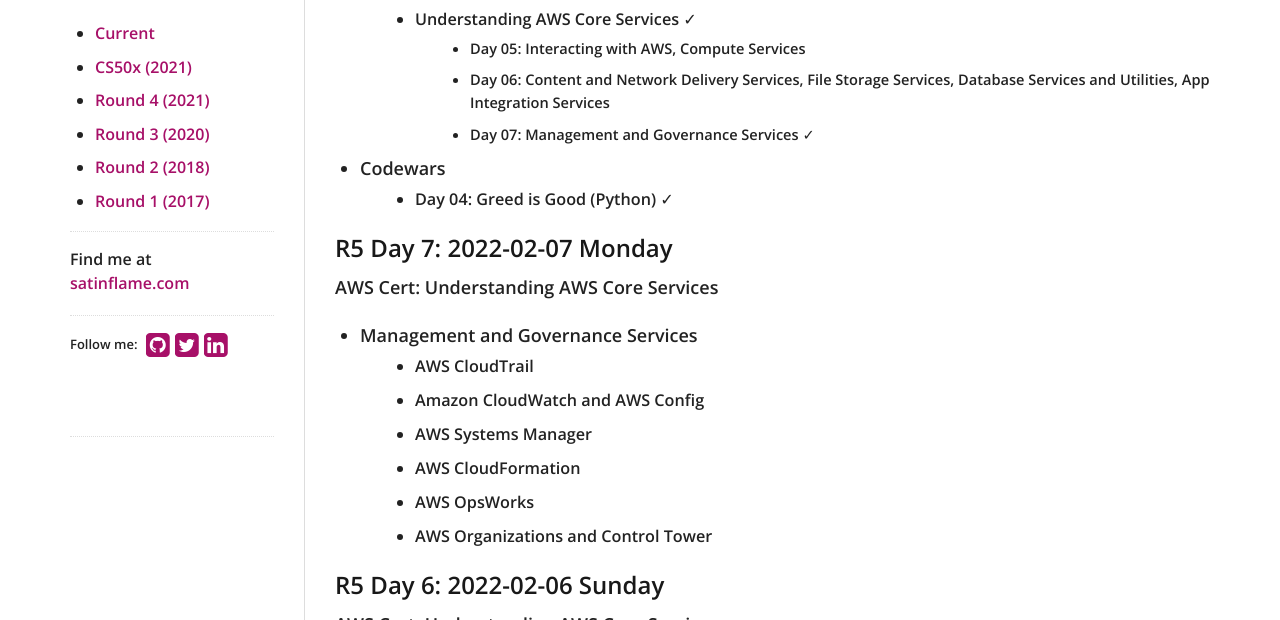
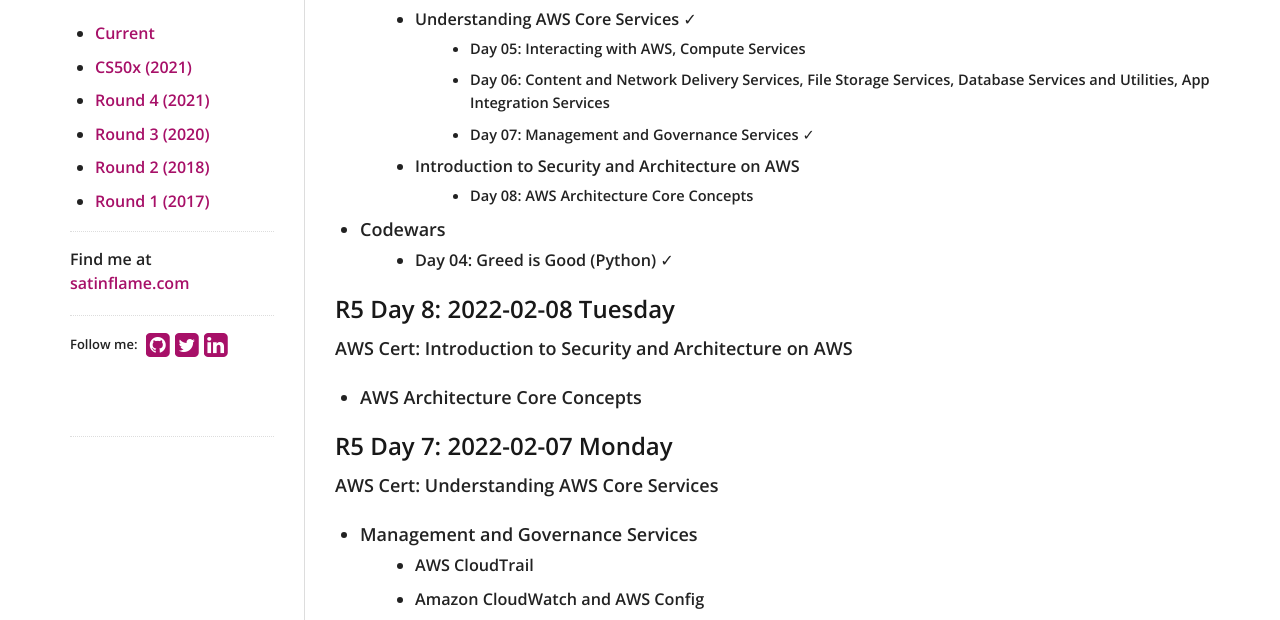
Before and after one commit to virtual/100daysofcode, a Jekyll site: the page built from index.md, in a window 1280 px wide and 900 px high, cut to the strip 280-900 px from the top of the window. Built offline with Jekyll 4.4.1, drawn with Linux system fonts in a browser that asks for light colours; nearby versions of some CDN libraries; our own code applies the rules of GitHub Pages for plain Markdown files.

Commit message:
Update index.md

```diff
--- a/index.md
+++ b/index.md
@@ -11,9 +11,17 @@
     - Day 05: Interacting with AWS, Compute Services
     - Day 06: Content and Network Delivery Services, File Storage Services, Database Services and Utilities, App Integration Services
     - Day 07: Management and Governance Services ✓
+  - Introduction to Security and Architecture on AWS
+    - Day 08: AWS Architecture Core Concepts
 - Codewars
   - Day 04: Greed is Good (Python) ✓
 
+
+## R5 Day 8: 2022-02-08 Tuesday
+
+AWS Cert: Introduction to Security and Architecture on AWS
+
+- AWS Architecture Core Concepts
 
 ## R5 Day 7: 2022-02-07 Monday
 
```
